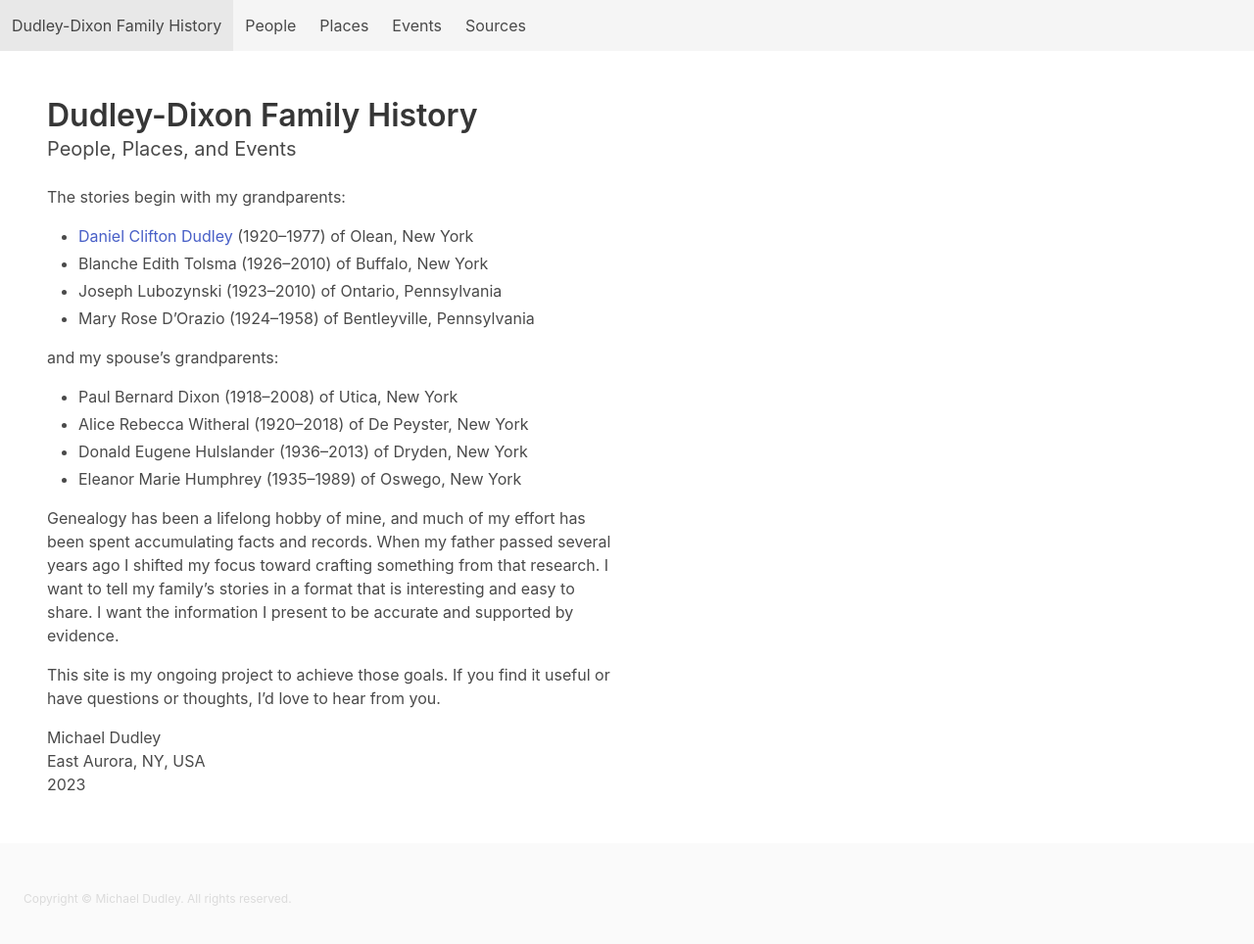
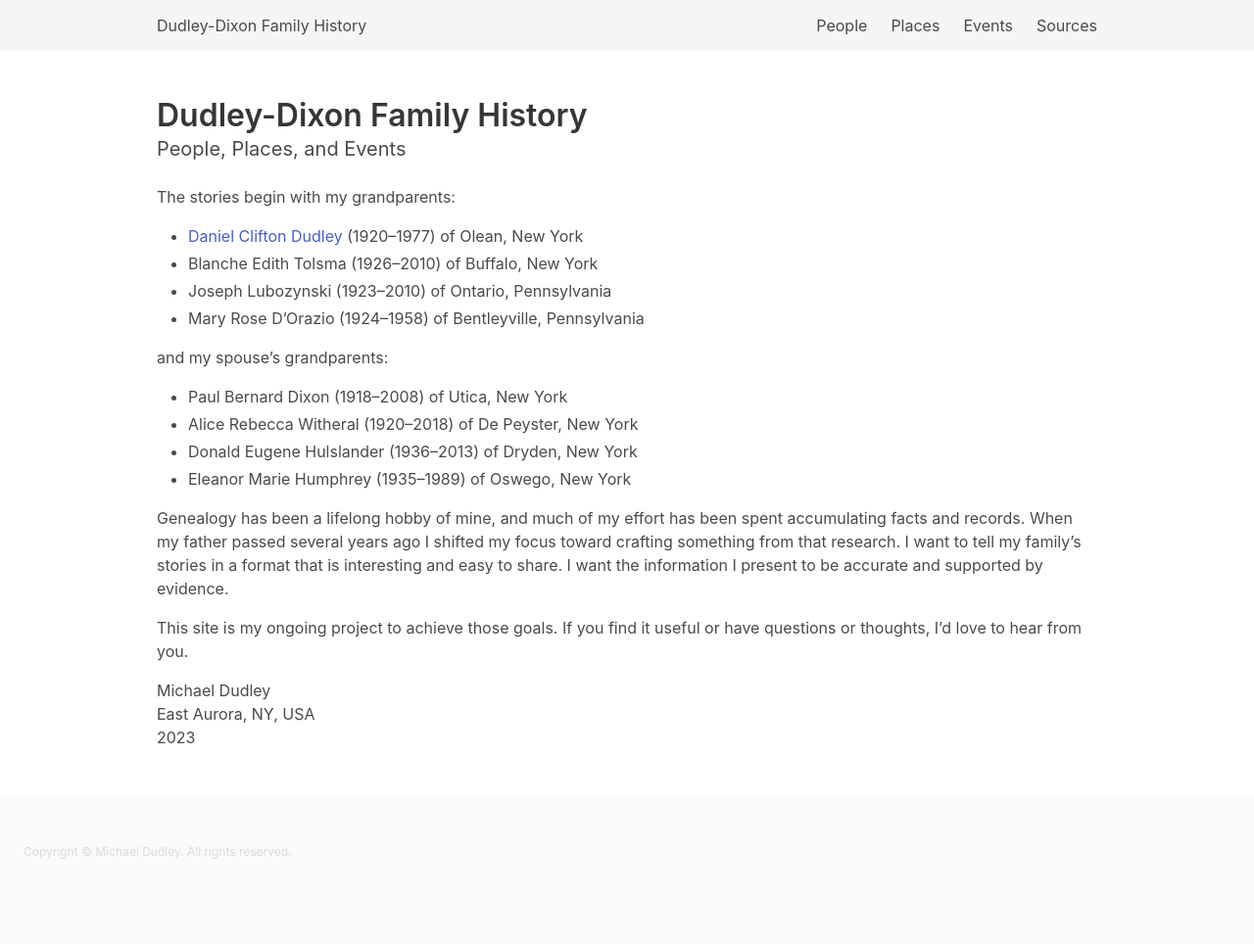
Before and after one commit to sourcenouveau/family-history, a Jekyll site: the page built from index.md, in a window 1280 px wide and 1023 px high. Shown: the top 964 px of the window at 98% size. Built offline with Jekyll 4.4.1, drawn with Linux system fonts in a browser that asks for light colours.

Commit message:
Limit navbar and content width

```diff
--- a/_layouts/default.html
+++ b/_layouts/default.html
@@ -10,9 +10,10 @@
   </head>
   <body class="has-navbar-fixed-top">
 
-    <nav class="navbar is-light is-fixed-top" role="navigation" aria-label="main navigation" x-data="{ open: false }">
+    <nav class="navbar is-fixed-top is-light" role="navigation" aria-label="main navigation" x-data="{ open: false }">
+      <div class="container is-max-desktop">
         <div class="navbar-brand">
-        <a class="navbar-item" href="/">
+          <a href="/" class="navbar-item">
             {{ site.title }}
           </a>
           <a role="button" class="navbar-burger" aria-label="menu" aria-expanded="false" data-target="navMenu" :class="{ 'is-active': open }" x-on:click="open = !open">
@@ -23,6 +24,8 @@
         </div>
         <div id="navMenu" class="navbar-menu" :class="{ 'is-active': open }">
           <div class="navbar-start">
+          </div>
+          <div class="navbar-end">
             {% if site.data.navigation %}
             {% for item in site.data.navigation %}
             <a href="{{ item.link | relative_url }}" class="navbar-item {% if page.url contains item.link %}is-active{% endif %}">
@@ -31,22 +34,18 @@
             {% endfor %}
             {% endif %}
           </div>
-        <div class="navbar-end">
         </div>
       </div>
     </nav>
 
     <section class="section">
+      <div class="container is-max-desktop">
         <h1 class="title">{{ page.title }}</h1>
         {% if page.subtitle %}
         <h2 class="subtitle">{{ page.subtitle }}</h2>
         {% endif %}
-      <div class="columns">
-        <div class="column is-half">
-
         <div class="content">
           {{ content }}
-          </div>
         </div>
       </div>
     </section>
```
Lines whose indentation alone changed are shown as unchanged.
